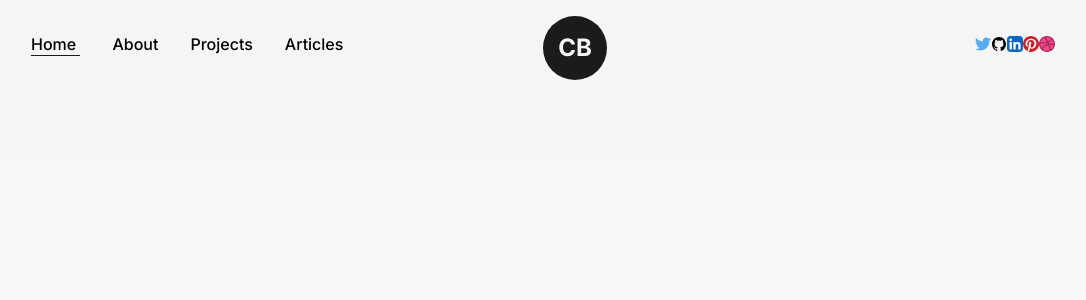
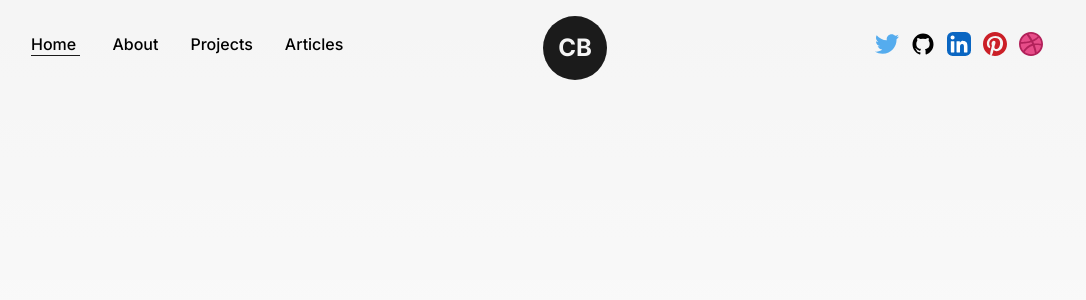
Before and after one commit to LoGiSTeRr/DanielPortfolio, a Next.js app: page / in a window 1280 px wide. Shown: the top 300 px of the page, without its empty margins (97-1183 px from the left). Built offline with nearby package versions, Linux system fonts and the light colour scheme.

Commit message:
aligned icons

```diff
--- a/app/layouts/Navbar.jsx
+++ b/app/layouts/Navbar.jsx
@@ -4,6 +4,7 @@ import React from "react";
 import Logo from "../components/Logo";
 import { useRouter } from "next/navigation";
 import { DribbbleIcon, GithubIcon, LinkedInIcon, PinterestIcon, TwitterIcon } from "../components/Icons";
+import { motion } from "framer-motion";
 
 const Navbar = () => {
     const router = useRouter();
@@ -18,21 +19,21 @@ const Navbar = () => {
             </nav>
 
             <nav className="flex items-center justify-center flex-wrap">
-                <Link href="/" target={"_blank"}>
+                <motion.a whileHover={{y:-2}} className="w-6 mr-3" href="https://twitter.com" target={"_blank"}>
                     <TwitterIcon/>
-                </Link>
-                <Link href="/" target={"_blank"}>
+                </motion.a>
+                <motion.a whileHover={{y:-2}} className="w-6 mr-3" href="https://twitter.com" target={"_blank"}>
                     <GithubIcon/>
-                </Link>
-                <Link href="/" target={"_blank"}>
+                </motion.a>
+                <motion.a whileHover={{y:-2}} className="w-6 mr-3" href='https://twitter.com'>
                     <LinkedInIcon/>
-                </Link>
-                <Link href="/" target={"_blank"}>
+                </motion.a>
+                <motion.a whileHover={{y:-2}} className="w-6 mr-3" href="https://twitter.com" target={"_blank"}>
                     <PinterestIcon/>
-                </Link>
-                <Link href="/" target={"_blank"}>
+                </motion.a>
+                <motion.a whileHover={{y:-2}} className="w-6 mr-3" href="https://twitter.com" target={"_blank"}>
                     <DribbbleIcon/>
-                </Link>
+                </motion.a>
             </nav>
 
             <div className='absolute left-[50%] top-2 gtranslate-x-[-50%]'>
```
